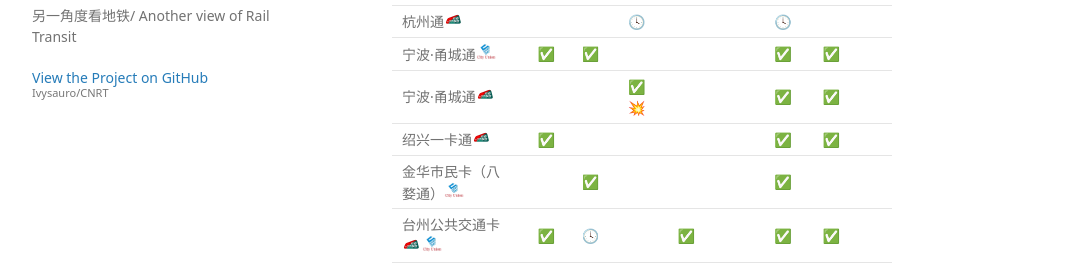
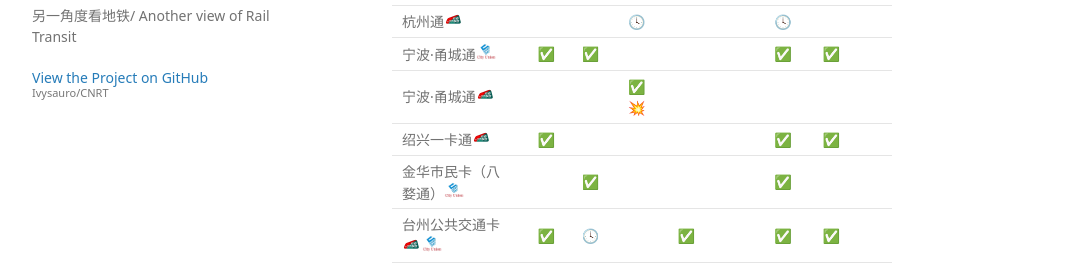
Before and after one commit to Ivysauro/CNRT, a Jekyll site: the page built from data/NFC.md, in a window 1280 px wide and 900 px high, scrolled down 2558 px. Shown: the part 173-442 px from the top of the window, without its empty margins (178-1249 px from the left). Built offline with Jekyll 4.4.1, drawn with Linux system fonts in a browser that asks for light colours; some web fonts are replaced; our own code applies the rules of GitHub Pages for plain Markdown files; a script that is not in the unit is left out.

Commit message:
🍊修正宁波数据

```diff
--- a/data/NFC.md
+++ b/data/NFC.md
@@ -69,7 +69,7 @@
 | 杭州通 | ❌ | ✅ |  |  |  |  |  |  |
 | 杭州通<img src="https://raw.githubusercontent.com/Ivysauro/CNRT/master/images/T-Union.png" width="20" hegiht="20"> |  |  | 🕓 |  |  | 🕓 |  |  |
 | 宁波·甬城通<img src="https://raw.githubusercontent.com/Ivysauro/CNRT/master/images/City Union.png" width="20" hegiht="20"> | ✅ | ✅ | |  |  | ✅ | ✅ |  |
-| 宁波·甬城通<img src="https://raw.githubusercontent.com/Ivysauro/CNRT/master/images/T-Union.png" width="20" hegiht="20"> | | | ✅💥 |  |  | ✅ | ✅ |  |
+| 宁波·甬城通<img src="https://raw.githubusercontent.com/Ivysauro/CNRT/master/images/T-Union.png" width="20" hegiht="20"> | | | ✅💥 |
 | 绍兴一卡通<img src="https://raw.githubusercontent.com/Ivysauro/CNRT/master/images/T-Union.png" width="20" hegiht="20"> | ✅ |  |  |  |  | ✅ | ✅ |  |
 | 金华市民卡（八婺通）<img src="https://raw.githubusercontent.com/Ivysauro/CNRT/master/images/City Union.png" width="20" hegiht="20"> |  | ✅ |  |  |  | ✅ |  |  |
 | 台州公共交通卡<img src="https://raw.githubusercontent.com/Ivysauro/CNRT/master/images/T-Union.png" width="20" hegiht="20"><img src="https://raw.githubusercontent.com/Ivysauro/CNRT/master/images/City Union.png" width="20" hegiht="20"> | ✅ | 🕓 |  | ✅ |  | ✅ | ✅ |  |
```
